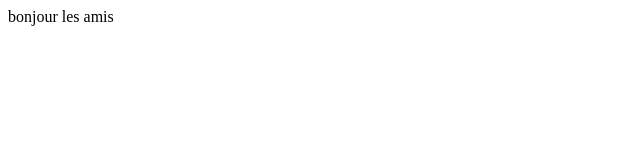
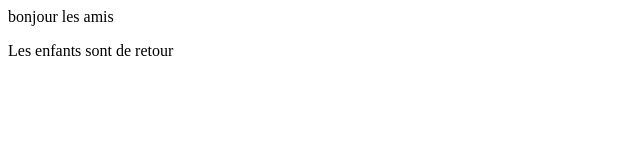
Before and after one commit to djibybastian/cours-git, a plain HTML site: page index.html in a window 1280 px wide. Shown: the whole page, without its empty margins (0-640 px from the left). Drawn offline with Linux system fonts and the light colour scheme.

Commit message:
ma deuxième fois

```diff
--- a/index.html
+++ b/index.html
@@ -1 +1,2 @@
 <p>bonjour les amis</p>
+<p>Les enfants sont de retour</p>
```
